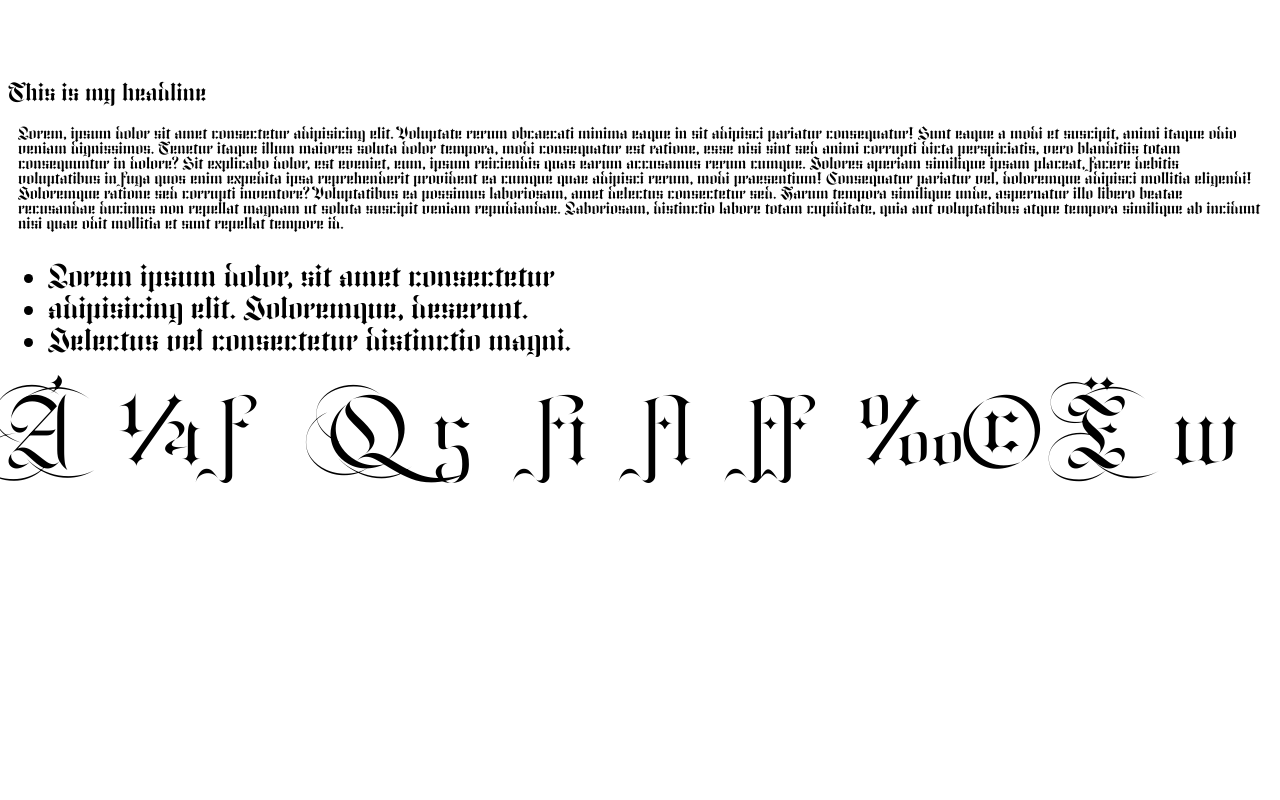
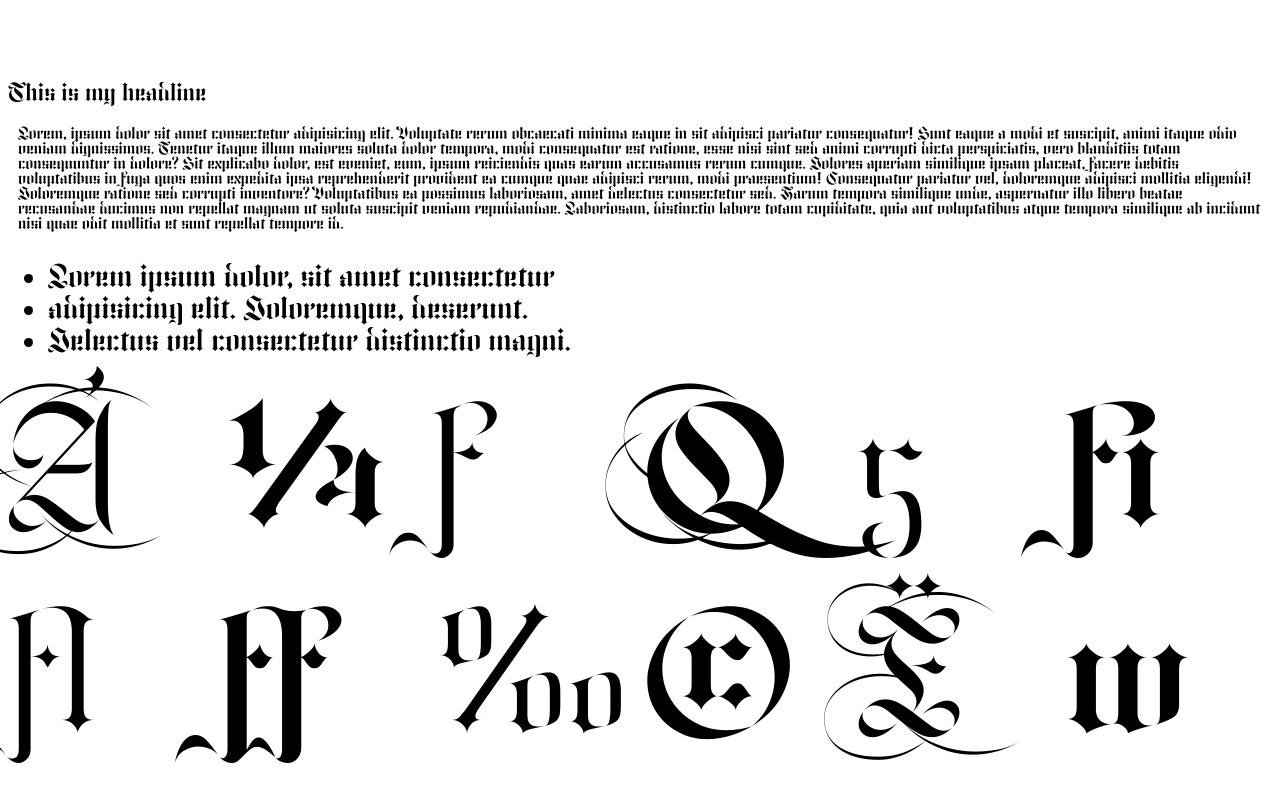
Before and after one commit to michaelleonardo27/jabin, a plain HTML site: page index.html in a window 1280 px wide. Shown: the part 1231-2031 px from the top of the page. Before the commit the page ends 1831 px from the top, so only its background shows below. Drawn offline with Linux system fonts and the light colour scheme; files whose address does not match are found by name.

Commit message:
fixed alternating animations

```diff
--- a/main.css
+++ b/main.css
@@ -102,26 +102,23 @@ ul{
 .special-character-wrapper {
     display: grid;
     grid-gap: 5px;
-    grid-template-columns: repeat(auto-fit, minmax(100px, 1fr));
-    grid-template-rows: repeat(2, 100px);
-    font-size: 90px;
-    animation: weightChangeSpecialCharacter 3s infinite;
-
+    grid-template-columns: repeat(auto-fit, minmax(200px, 1fr));
+    grid-template-rows: repeat(2, 200px);
+    font-size: 160px;
 }
 
-
-.special-character-wrapper:nth-child(1) {
-    animation: weightChangeSpecialCharacter 3s infinite;
-    animation-delay: 01s;
+.special-character-wrapper div {
+    animation: weightChangeSpecialCharacter 6s infinite;
 }
 
-.special-character-wrapper:nth-child(2) {
-    animation-delay: 0.4s; /* Changed delay to stagger */
+.special-character-wrapper div:nth-child(odd) {
+    animation-delay: 1s; /* Adjusted delay to stagger properly */
 }
 
-.special-character-wrapper:nth-child(3) {
-    animation-delay: 0.6s; /* Changed delay to stagger */
+.special-character-wrapper div:nth-child(even) {
+    animation-delay: 2s; /* Adjusted delay to stagger properly */
 }
+
 
 @keyframes weightChangeSpecialCharacter {
     0%, 100% {
```
